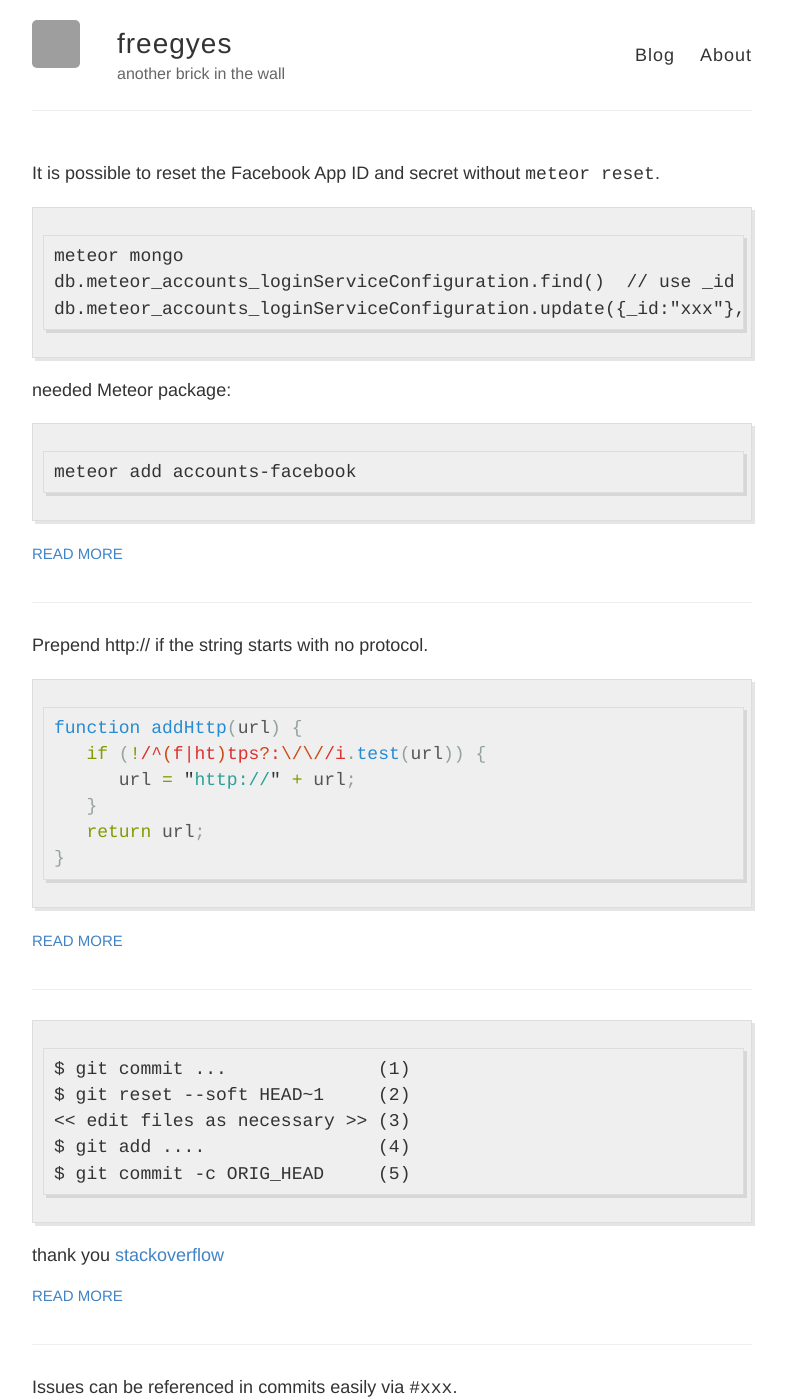
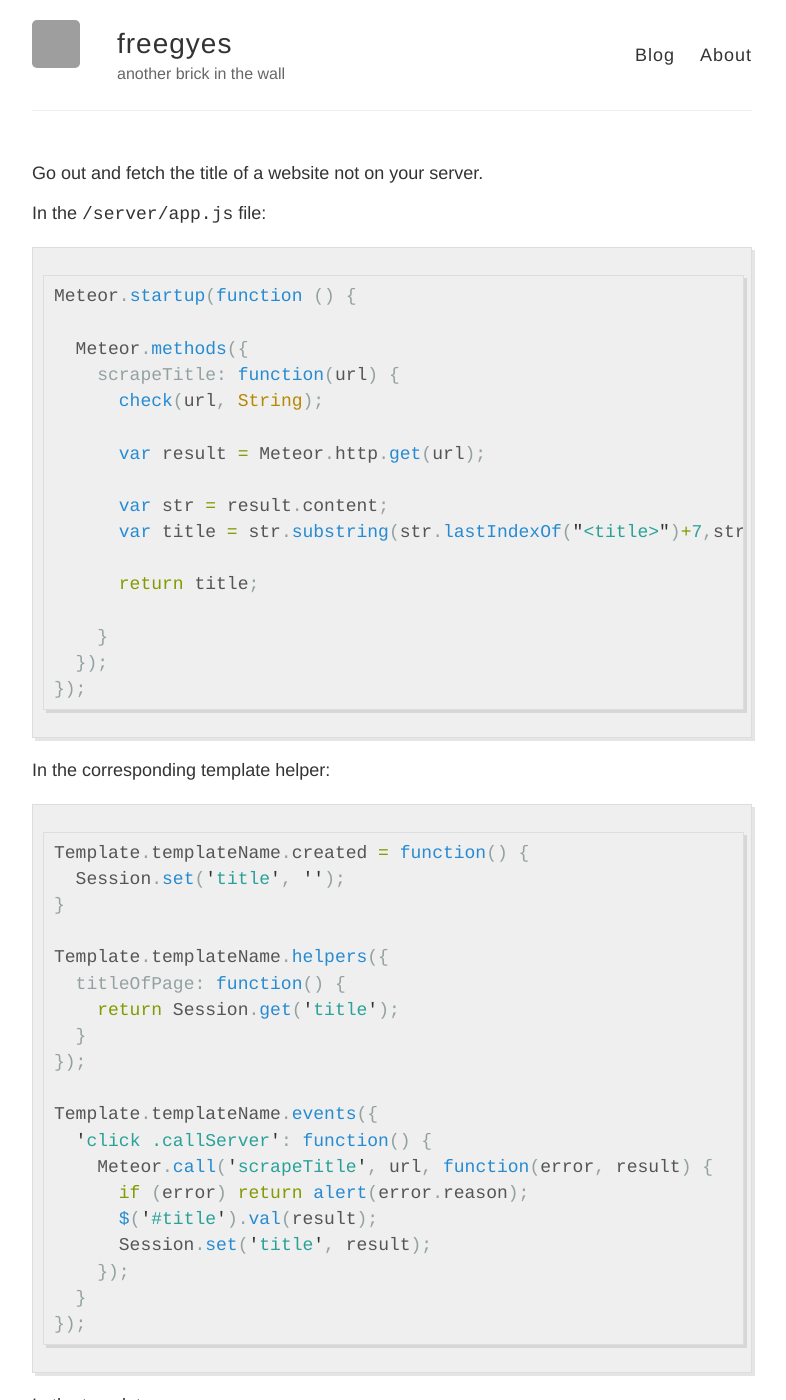
Before and after one commit to freegyes/freegyes.github.io, a Jekyll site: the page built from index.html, in a window 1280 px wide and 1400 px high. Shown: the whole window, without its empty margins (248-1034 px from the left). Built offline with Jekyll 4.4.1, drawn with Linux system fonts in a browser that asks for light colours; Markdown is read by kramdown in place of the engine named in the settings; some of the changed text lies outside the part shown; grey boxes are pictures that could not be loaded.

Commit message:
add post --> meteor scrape title of website

````diff
--- /dev/null
+++ b/_posts/2015-3-08-Meteor-scrape-cross-domain-website.md
@@ -0,0 +1,65 @@
+---
+layout: post
+title: Meteor: scraping a website outside your domain
+tags:
+- meteor
+- javascript
+---
+
+Go out and fetch the title of a website not on your server.
+
+In the `/server/app.js` file:
+
+```javascript
+Meteor.startup(function () {
+
+  Meteor.methods({
+    scrapeTitle: function(url) {
+      check(url, String);
+
+      var result = Meteor.http.get(url);
+
+      var str = result.content;
+      var title = str.substring(str.lastIndexOf("<title>")+7,str.lastIndexOf("<\/title>"));
+
+      return title;
+
+    }
+  });
+});
+```
+
+In the corresponding template helper:
+
+```javascript
+Template.templateName.created = function() {
+  Session.set('title', '');
+}
+
+Template.templateName.helpers({
+  titleOfPage: function() {
+    return Session.get('title');
+  }
+});
+
+Template.templateName.events({
+  'click .callServer': function() {
+    Meteor.call('scrapeTitle', url, function(error, result) {
+      if (error) return alert(error.reason);
+      $('#title').val(result);
+      Session.set('title', result);
+    });
+  }
+});
+```
+
+In the template:
+
+```html
+<button class="callServer" type="button">Suggest title</button>
+<input type="text" id="title" name="title" value="">
+```
+
+needed Meteor packages:
+  - [http](https://atmospherejs.com/meteor/http)
+  - [audit-argument-checks](https://atmospherejs.com/meteor/audit-argument-checks)
````
Also changed, not shown: _posts/2015-3-08-Meteor-reset-facebook-app-id.md (+1 -0 lines).
